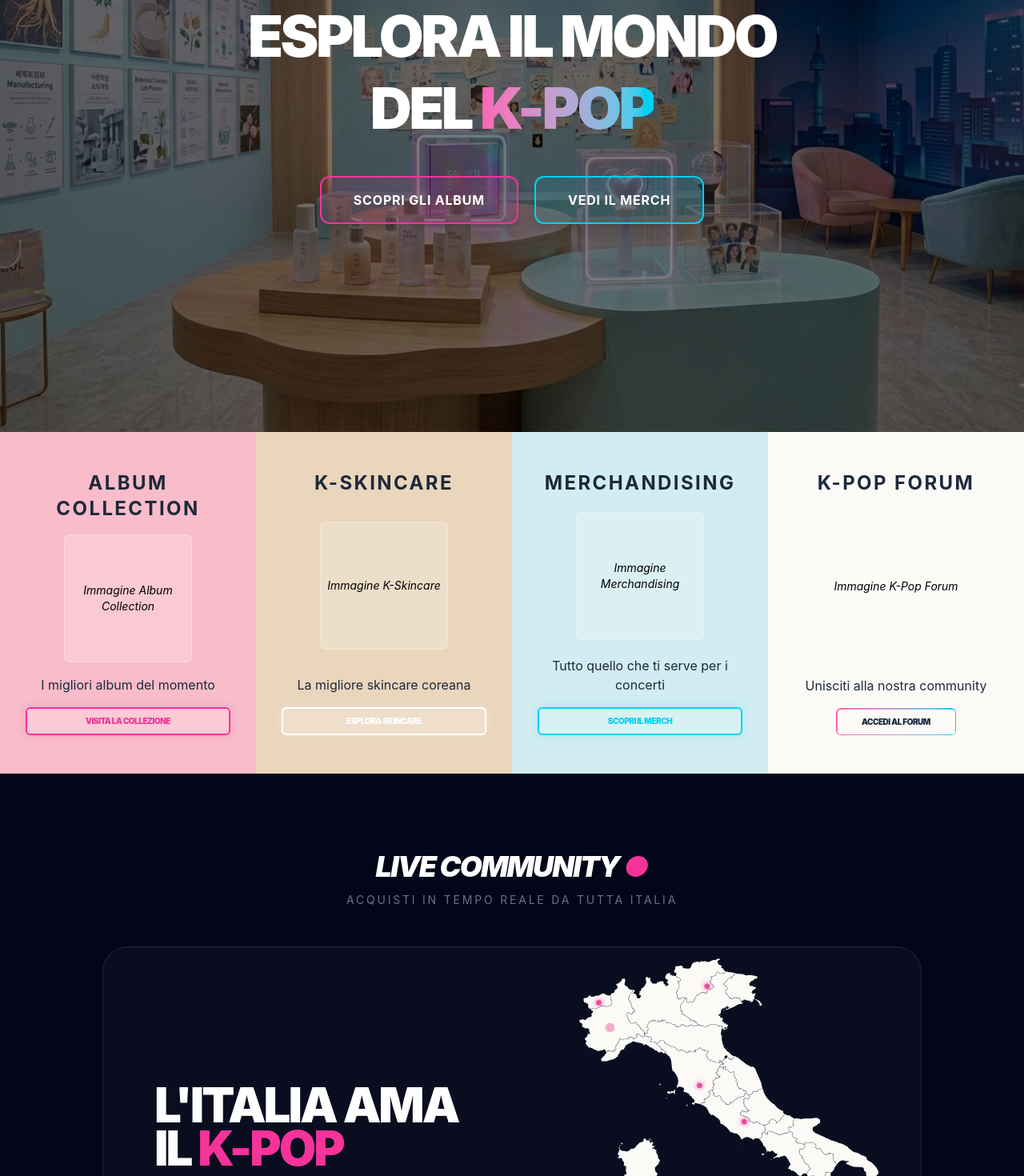
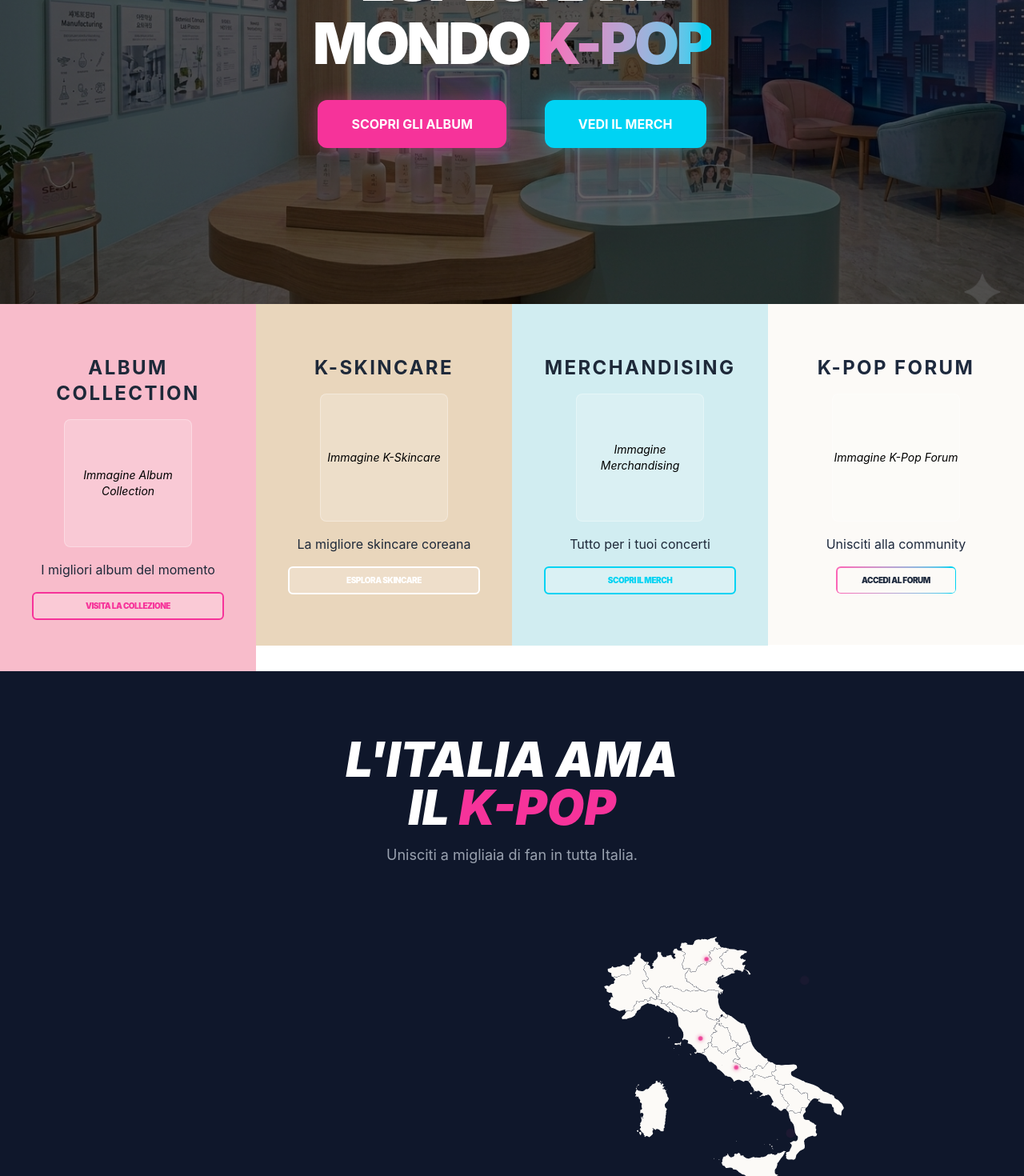
Before and after one commit to Ale9719/SeoulSoul, a React (Vite) app: page /#/ in a window 1280 px wide. Shown: the part 260-1730 px from the top of the page at 80% size. Built offline with nearby package versions, Linux system fonts and the light colour scheme.

Commit message:
aggiornamento home

```diff
--- a/src/pages/Home.jsx
+++ b/src/pages/Home.jsx
@@ -6,46 +6,42 @@ const header = 'img/header.png';
 const Home = () => {
   return (
     <>
-      {/* Hero Section: Aumentato il padding e migliorata la leggibilità */}
-      <main className="relative min-h-[85vh] md:h-screen flex flex-col items-center justify-center text-center px-6 py-12">
+      {/* Hero Section: Aumentato il contrasto e i font */}
+      <main className="relative min-h-[80vh] flex flex-col items-center justify-center text-center px-6 py-12">
         <div className="absolute inset-0 z-0">
           <img src={header} alt="K-Pop Background" className="w-full h-full object-cover" />
-          <div className="absolute inset-0 bg-black/50"></div> {/* Scurito un po' di più per far leggere i bottoni */}
+          <div className="absolute inset-0 bg-black/60"></div>
         </div>
 
-        <div className="relative z-10 w-full max-w-4xl">
-          <h1 className="text-4xl sm:text-6xl md:text-7xl font-black text-white mb-8 tracking-tighter leading-tight uppercase">
-            Esplora il mondo <br />
-            del <span className="text-transparent bg-clip-text bg-gradient-to-r from-pink-400 to-cyan-400">K-Pop</span>
+        <div className="relative z-10 w-full">
+          <h1 className="text-5xl md:text-7xl font-black text-white mb-6 tracking-tighter leading-[1.1] uppercase">
+            ESPLORA IL <br /> MONDO <span className="text-transparent bg-clip-text bg-gradient-to-r from-pink-400 to-cyan-400">K-POP</span>
           </h1>
 
-          <div className="flex flex-col sm:flex-row gap-5 mt-10 justify-center items-center w-full max-w-xs mx-auto sm:max-w-none">
-            <Link to="/store?cat=album" className="w-full sm:w-auto">
-              <button className="w-full sm:px-10 py-4 border-2 bg-pink-500/10 border-pink-500 text-white rounded-xl font-bold uppercase tracking-wider hover:bg-pink-500 transition-all shadow-lg active:scale-95">
-                Scopri gli Album
+          <div className="flex flex-col sm:flex-row gap-4 mt-8 justify-center items-center">
+            <Link to="/store?cat=album" className="w-full sm:w-auto px-4">
+              <button className="w-full sm:px-10 py-4 border-2 bg-pink-500 border-pink-500 text-white rounded-xl font-bold uppercase shadow-[0_0_20px_rgba(236,72,153,0.4)]">
+                SCOPRI GLI ALBUM
               </button>
             </Link>
-
-            <Link to="/store?cat=merchandising" className="w-full sm:w-auto">
-              <button className="w-full sm:px-10 py-4 border-2 bg-cyan-400/10 border-cyan-400 text-white rounded-xl font-bold uppercase tracking-wider hover:bg-cyan-400 transition-all shadow-lg active:scale-95">
-                Vedi il Merch
+            <Link to="/store?cat=merchandising" className="w-full sm:w-auto px-4">
+              <button className="w-full sm:px-10 py-4 border-2 bg-cyan-400 border-cyan-400 text-white rounded-xl font-bold uppercase shadow-[0_0_20px_rgba(34,211,238,0.4)]">
+                VEDI IL MERCH
               </button>
             </Link>
           </div>
         </div>
       </main>
 
-      {/* Feature Cards: Forziamo il W-FULL su mobile.
-          IMPORTANTE: Se le scritte dentro FeatureCard sono ancora piccole,
-          dovrai modificare i font-size dentro quel componente (es. text-2xl). */}
-      <section className="flex flex-col md:flex-row flex-wrap w-full">
+      {/* Feature Cards: Forziamo 1 colonna su mobile e 2 solo su tablet/desktop grande */}
+      <section className="flex flex-col lg:flex-row w-full">
         {[
-          { title: "Album Collection", text: "I migliori album del momento", btn: "VISITA LA COLLEZIONE", bg: "bg-[#f8bccb]", neon: "border-pink-500 text-pink-500 shadow-[0_0_10px_rgba(236,72,153,0.3)]", hBg: "hover:bg-pink-500 hover:text-white" },
-          { title: "K-Skincare", text: "La migliore skincare coreana", btn: "ESPLORA SKINCARE", bg: "bg-[#e9d6bc]", neon: "border-white text-white shadow-[0_0_10px_rgba(255,255,255,0.3)]", hBg: "hover:bg-white hover:text-[#e9d6bc]" },
-          { title: "Merchandising", text: "Tutto quello che ti serve per i concerti", btn: "SCOPRI IL MERCH", bg: "bg-[#d1edf1]", neon: "border-cyan-400 text-cyan-400 shadow-[0_0_10px_rgba(34,211,238,0.3)]", hBg: "hover:bg-cyan-400 hover:text-white" },
-          { title: "K-Pop Forum", text: "Unisciti alla nostra community", btn: "ACCEDI AL FORUM", bg: "bg-[#fcfaf7]", neon: "bg-gradient-to-r from-pink-400 to-cyan-400 text-white", hBg: "hover:opacity-90", isGrad: true, tCol: "text-slate-800" }
+          { title: "Album Collection", text: "I migliori album del momento", btn: "VISITA LA COLLEZIONE", bg: "bg-[#f8bccb]", neon: "border-pink-500 text-pink-500", hBg: "hover:bg-pink-500 hover:text-white" },
+          { title: "K-Skincare", text: "La migliore skincare coreana", btn: "ESPLORA SKINCARE", bg: "bg-[#e9d6bc]", neon: "border-white text-white", hBg: "hover:bg-white hover:text-[#e9d6bc]" },
+          { title: "Merchandising", text: "Tutto per i tuoi concerti", btn: "SCOPRI IL MERCH", bg: "bg-[#d1edf1]", neon: "border-cyan-400 text-cyan-400", hBg: "hover:bg-cyan-400 hover:text-white" },
+          { title: "K-Pop Forum", text: "Unisciti alla community", btn: "ACCEDI AL FORUM", bg: "bg-[#fcfaf7]", neon: "bg-gradient-to-r from-pink-400 to-cyan-400 text-white", isGrad: true, tCol: "text-slate-800" }
         ].map((card, i) => (
-          <div key={i} className="w-full md:w-1/2 lg:w-1/4 min-h-[300px] flex">
+          <div key={i} className="w-full lg:w-1/4">
             <FeatureCard
               title={card.title}
               text={card.text}
@@ -55,37 +51,26 @@ const Home = () => {
               hoverBg={card.hBg}
               textColor={card.tCol}
               isGradient={card.isGrad}
-              className="w-full h-full py-12 px-8" // Aumentiamo il padding interno
+              // Queste classi sotto passano al componente se supporta className,
+              // altrimenti dovrai metterle dentro FeatureCard.jsx
+              className="py-16 px-10 min-h-[350px] flex flex-col justify-center items-center text-center border-b border-white/10 lg:border-none"
             />
           </div>
         ))}
       </section>
 
-      {/* Community Section: Sistemato il layout per non far sparire la mappa */}
-      <section className="bg-slate-950 py-16 md:py-24 px-6 flex flex-col items-center">
-        <div className="text-center mb-12">
-          <h2 className="text-white text-3xl md:text-4xl font-black mb-3 uppercase italic tracking-tighter">
-            Live Community <span className="text-pink-500 animate-pulse">●</span>
-          </h2>
-          <p className="text-gray-500 text-xs md:text-sm uppercase tracking-[0.2em]">
-            Acquisti in tempo reale da tutta Italia
-          </p>
-        </div>
-
-        <div className="w-full max-w-5xl bg-white/[0.03] border border-white/10 rounded-[2rem] p-8 md:p-16 flex flex-col lg:flex-row items-center gap-12">
-          <div className="flex-1 text-center lg:text-left order-2 lg:order-1">
-            <h3 className="text-white text-4xl md:text-6xl font-black mb-6 leading-[0.9] uppercase tracking-tighter">
-              L'Italia ama <br /> il <span className="text-pink-500">K-Pop</span>
-            </h3>
-            <p className="text-gray-400 text-lg md:text-xl max-w-md mx-auto lg:mx-0">
-              Unisciti a migliaia di fan che stanno già collezionando i loro album preferiti.
-            </p>
+      {/* Community Section: Testo grande e mappa centrata */}
+      <section className="bg-slate-900 py-20 px-6">
+        <div className="max-w-4xl mx-auto flex flex-col items-center gap-12">
+          <div className="text-center">
+            <h2 className="text-white text-4xl md:text-6xl font-black mb-4 leading-none uppercase italic">
+              L'ITALIA AMA <br /> IL <span className="text-pink-500">K-POP</span>
+            </h2>
+            <p className="text-gray-400 text-lg">Unisciti a migliaia di fan in tutta Italia.</p>
           </div>
 
-          <div className="flex-1 w-full flex justify-center order-1 lg:order-2">
-            <div className="relative w-full max-w-[300px] md:max-w-none transform scale-110 md:scale-125">
-              <ItalyMap />
-            </div>
+          <div className="w-full flex justify-center transform scale-125 md:scale-100 py-10">
+            <ItalyMap />
           </div>
         </div>
       </section>
```
